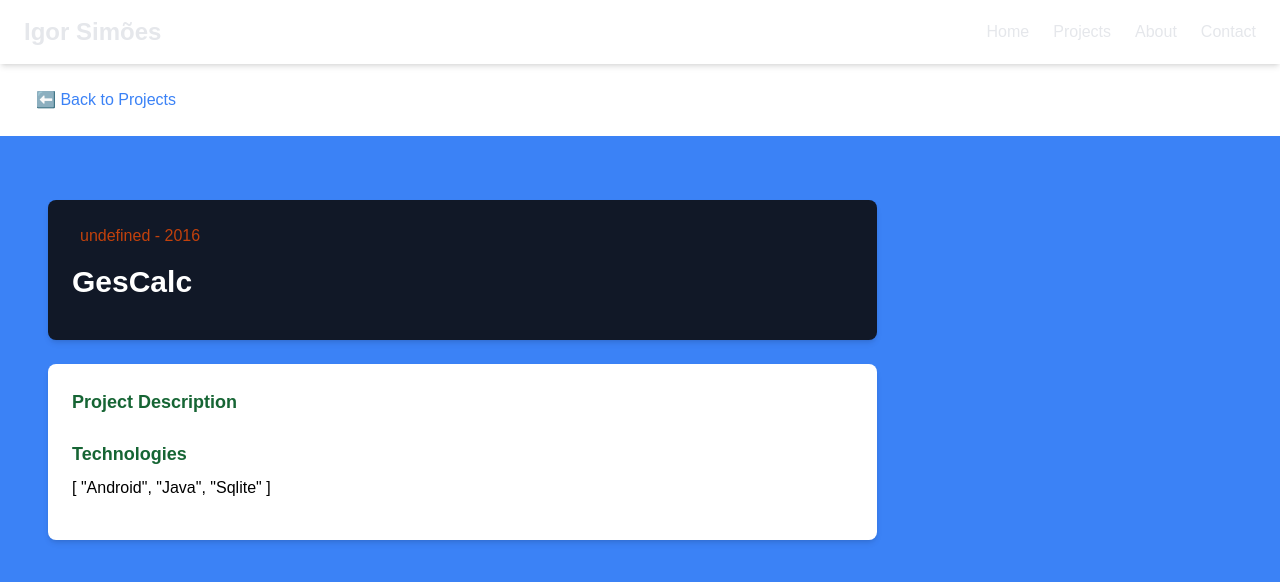
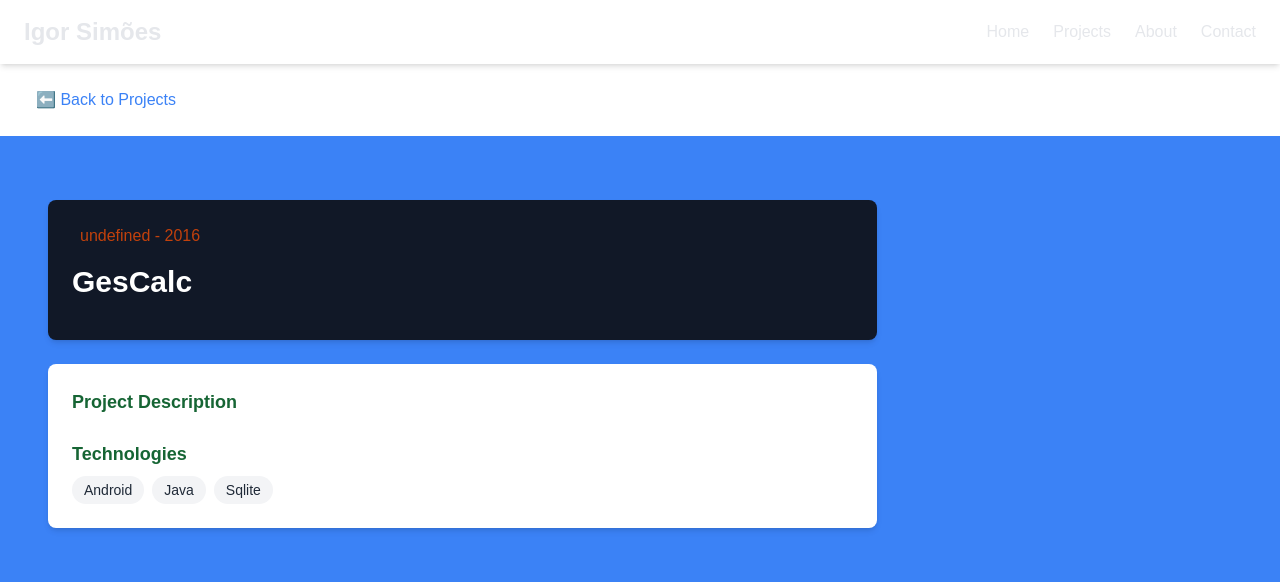
Before and after one commit to igor96SS/portfolio-vue, a Vue app: page /projects/p1 in a window 1280 px wide. Shown: the top 582 px of the page. Built offline with nearby package versions, Linux system fonts and the light colour scheme.

Commit message:
beautify tecnologies display

```diff
--- a/src/components/Project.vue
+++ b/src/components/Project.vue
@@ -48,7 +48,16 @@ const project = computed(()=> projects.find(p => p.id === projectID));
 
               <h3 class="text-green-800 text-lg font-bold mb-2">Technologies</h3>
 
-              <p class="mb-4">{{project.technologies}}</p>
+              <div class="flex flex-wrap gap-2 mt-2">
+                <span
+                  v-for="tech in project.technologies"
+                  :key="tech"
+                  class="px-3 py-1 bg-gray-100 text-gray-800 rounded-full text-sm font-medium"
+                >
+                  {{ tech }}
+                </span>
+
+              </div>
             </div>
           </main>
             </div>
```
